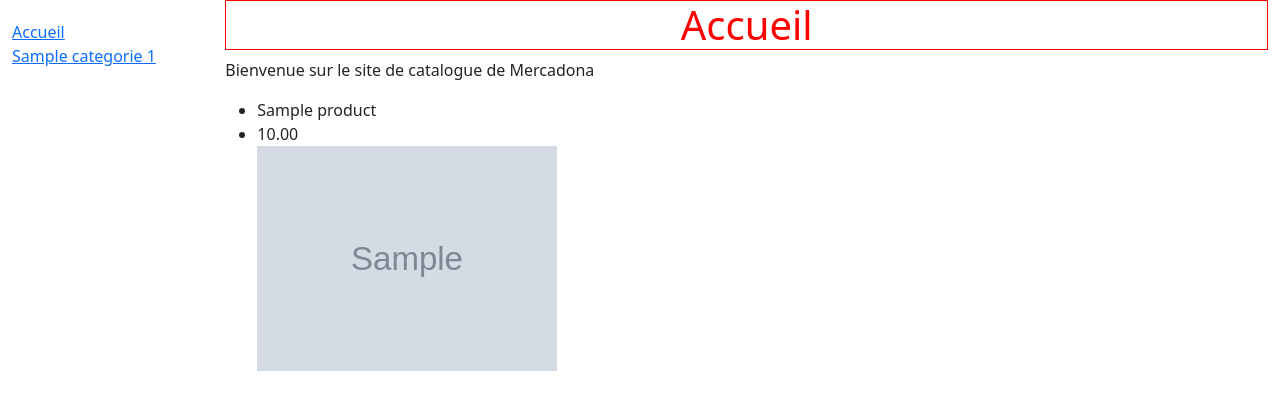
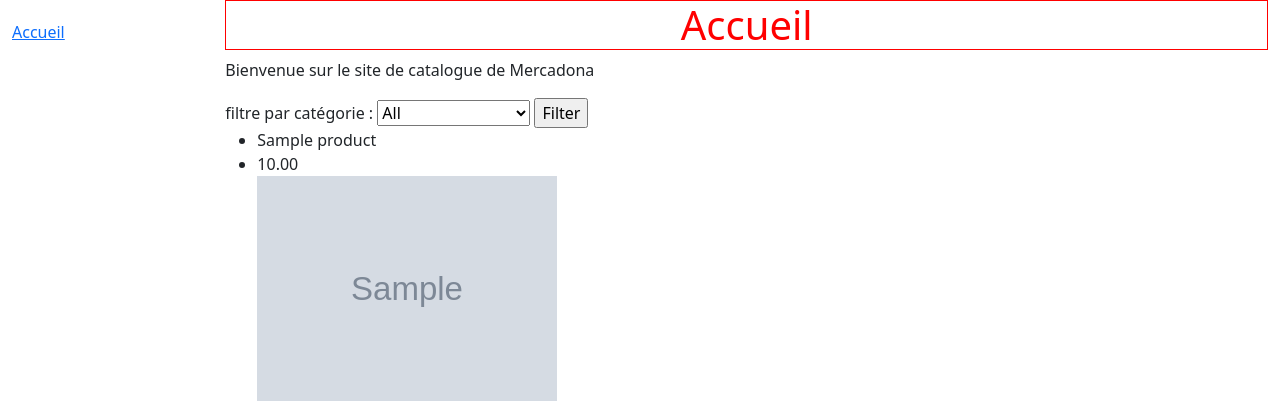
Before and after one commit to TomQuez/projet_mercadona2, a Django app: page /mercadona_app/ in a window 1280 px wide. Shown: the top 420 px of the page. Run offline with Django 4.2, Linux system fonts and the light colour scheme; tables that the repository leaves empty hold one stand-in row (values such as "Sample post"); grey boxes marked "Sample" are stand-in pictures.

Commit message:
ajout fonctionnalité filtre par catégorie sur vue accueil inde.html

```diff
--- a/mercadona_app/templates/index.html
+++ b/mercadona_app/templates/index.html
@@ -4,6 +4,16 @@
 
         <h1>Accueil</h1>
         <p>Bienvenue sur le site de catalogue de Mercadona</p>
+        <form action="" method="get">
+            <label for="category">filtre par catégorie : </label>
+            <select name="category" id="category">
+                <option value="">All</option>
+                {% for category in categories %}
+                <option value="{{category.name}}" {% if category.name == selected_category %} selected {% endif %}>{{category.name}}</option>
+                {% endfor %}
+            </select>
+            <input type="submit" value="Filter">
+        </form>
         <ul>
         {% for product in product_list %}
             <li>{{product.label}}</li>
--- a/mercadona_app/views.py
+++ b/mercadona_app/views.py
@@ -1,21 +1,26 @@
 from django.shortcuts import render
 from mercadona_app.models import Product,Promotion,Categorie
 from django.views import generic
-from mercadona_app.forms import FiltreCategorieForm
+
 
 
 # Create your views here.
 def index(request):
-    product_list=Product.objects.all()
+
     promotion_list=Promotion.objects.all()
-    category_list=Categorie.objects.all()
 
-
+    categories=Categorie.objects.all()
+    selected_category=request.GET.get('category',None)
+    if selected_category:
+        product_list=Product.objects.filter(category__name=selected_category)
+    else:
+        product_list=Product.objects.all()
 
     context={
         'product_list':product_list,
         'promotion_list':promotion_list,
-        'category_list':category_list,
+        'categories':categories,
+        'selected_category':selected_category
     }
 
 
```
